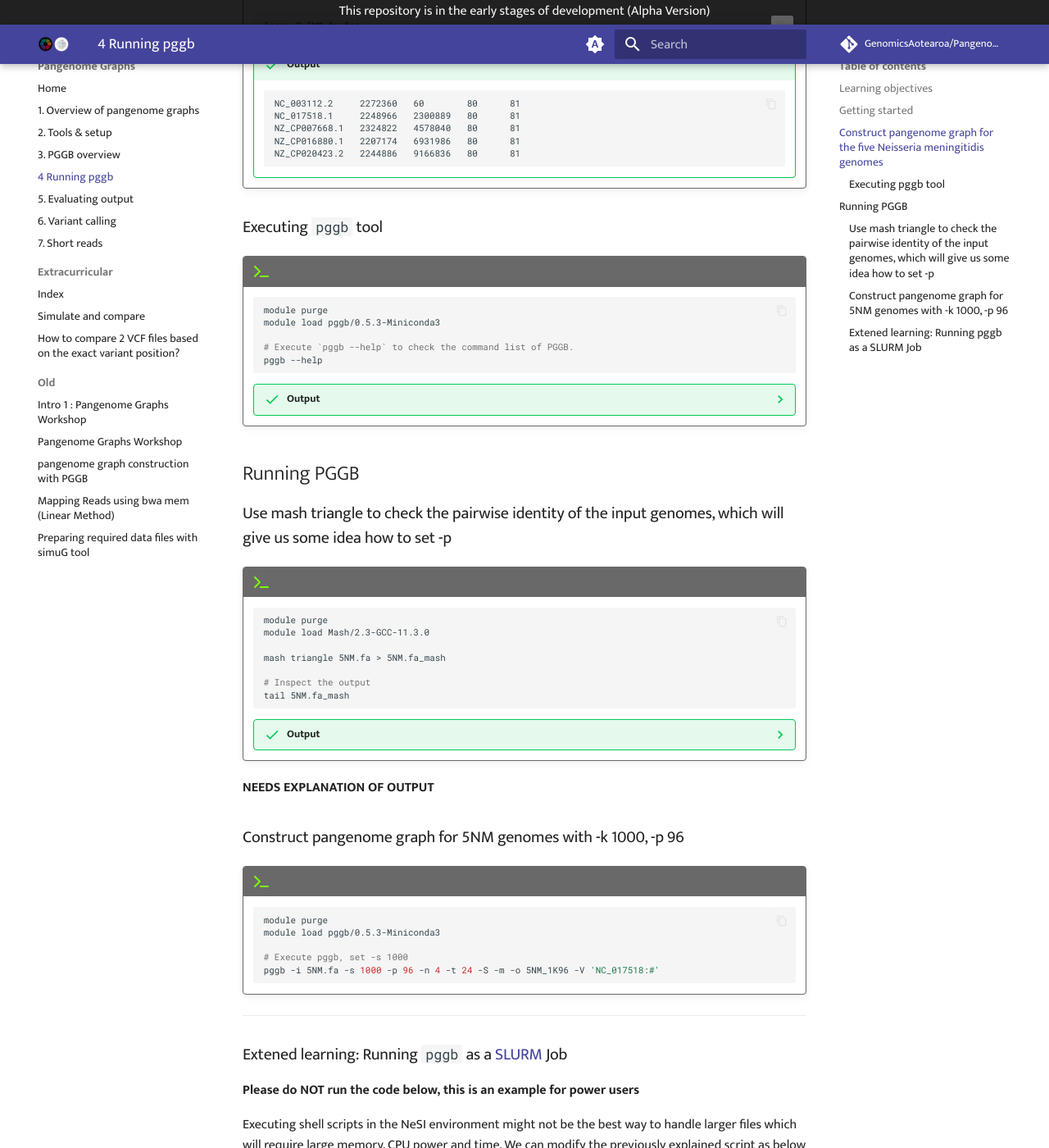
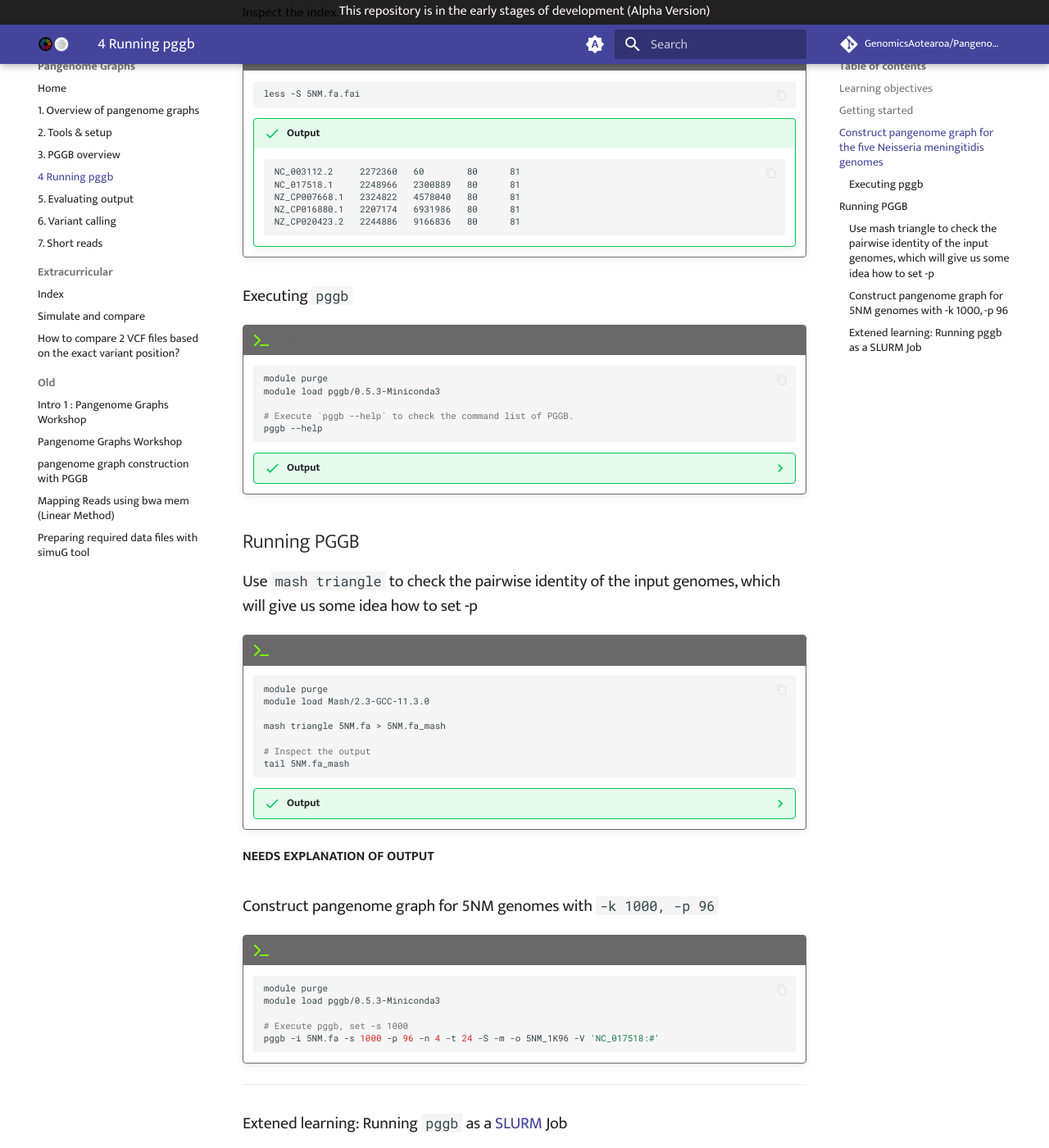
Before and after one commit to GenomicsAotearoa/Pangenome-Graphs-Workshop, an MkDocs documentation site: the page built from docs/4_Running_pggb.md, in a window 1280 px wide and 1400 px high, scrolled down 764 px. Shown: the whole window at 82% size. Built offline with MkDocs 1.6.1 and Material for MkDocs 9.7.7, drawn with Linux system fonts in a browser that asks for light colours; comment, search, counter and statistics services are not loaded.

Commit message:
Minor text formatting.

````diff
--- a/docs/4_Running_pggb.md
+++ b/docs/4_Running_pggb.md
@@ -21,7 +21,9 @@ Create an index for the sequence using SAMtools and check.
     samtools faidx 5NM.fa
     ```
 
-    Inspect the index.
+Inspect the index.
+
+!!! terminal "code"
 
     ```bash
     less -S 5NM.fa.fai
@@ -37,7 +39,7 @@ Create an index for the sequence using SAMtools and check.
         NZ_CP020423.2   2244886   9166836   80      81
         ```
 
-### Executing `pggb` tool
+### Executing `pggb`
 
 !!! terminal "code"
 
@@ -120,7 +122,7 @@ Create an index for the sequence using SAMtools and check.
 
 ## Running PGGB
 
-### Use mash triangle to check the pairwise identity of the input genomes, which will give us some idea how to set -p
+### Use `mash triangle` to check the pairwise identity of the input genomes, which will give us some idea how to set -p
 
 !!! terminal "code"
 
@@ -148,7 +150,7 @@ Create an index for the sequence using SAMtools and check.
 
 <b> NEEDS EXPLANATION OF OUTPUT </b>
 
-### Construct pangenome graph for 5NM genomes with -k 1000, -p 96
+### Construct pangenome graph for 5NM genomes with `-k 1000, -p 96`
 
 !!! terminal "code"
 
````
